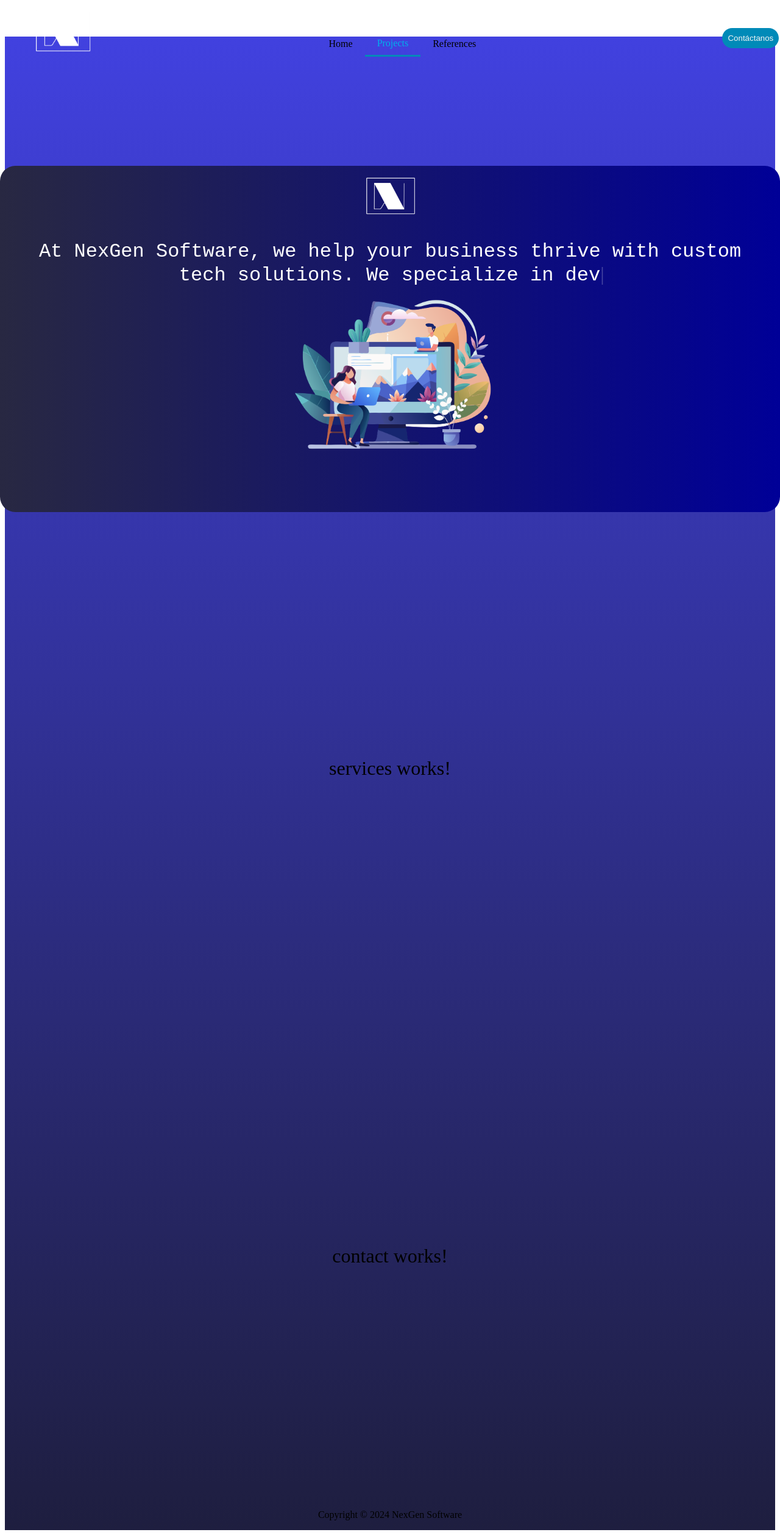
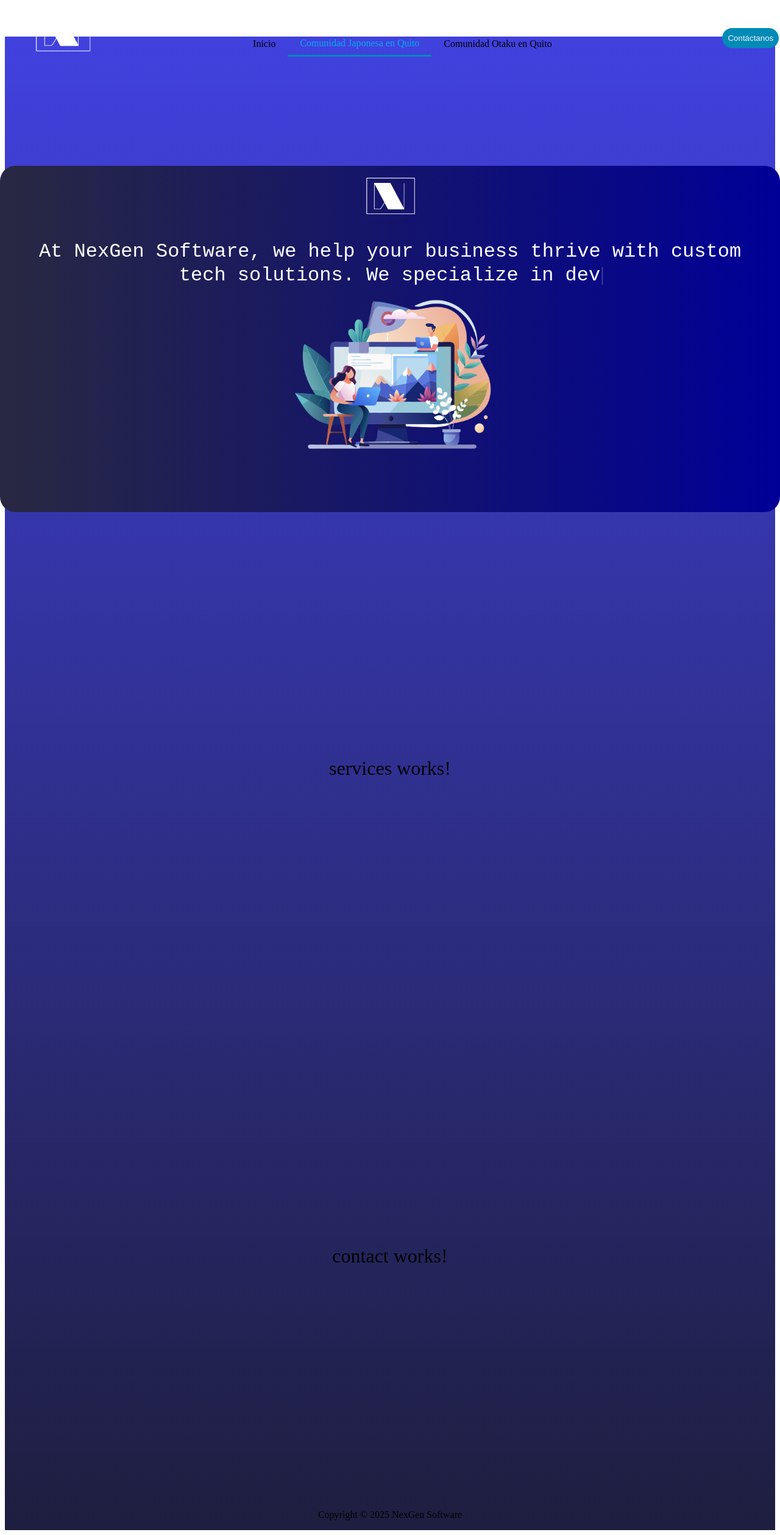
Before and after one commit to jeffersoncaicedo/web_sleyter, an Angular app: page / in a window 1280 px wide. Shown: the whole page at 61% size. Built offline with nearby package versions, Linux system fonts and the light colour scheme.

Commit message:
Update: Cambio de secciones

```diff
--- a/src/app/home/home.component.html
+++ b/src/app/home/home.component.html
@@ -11,14 +11,14 @@
             [class.active]="activeSection === 'section1'"
             (click)="scrollToSection('section1')"
         >
-            Home
+            Inicio
         </div>
         <div
             class="toolbar-item"
             [class.active]="activeSection === 'section2'"
             (click)="scrollToSection('section2')"
         >
-            Projects
+            Comunidad Japonesa en Quito
         </div>
         <div
             class="toolbar-item"
@@ -26,7 +26,7 @@
             (click)="scrollToSection('section3')"
 
         >
-            References
+            Comunidad Otaku en Quito
         </div>
     </div>
     <div class='btn-contact'>
@@ -39,6 +39,6 @@
   <div id="section2" class="section"> <app-services></app-services> </div>
   <div id="section3" class="section"> <app-contact></app-contact> </div>
   <div class="copy-cont">
-      <p class="copy">Copyright © 2024 NexGen Software</p>
+      <p class="copy">Copyright © 2025 NexGen Software</p>
   </div>
 </div>
```
